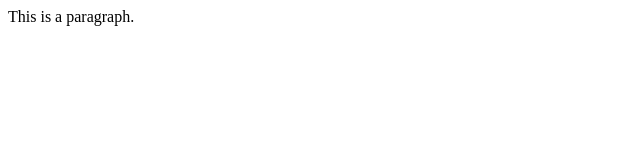
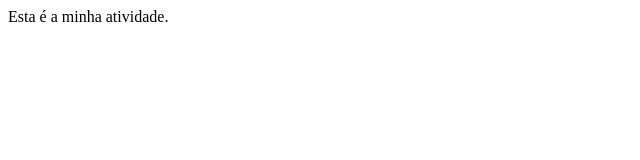
Before and after one commit to aula-talento/aula-talento.github.io, a plain HTML site: page vs.code.html in a window 1280 px wide. Shown: the full height of the page, 0-640 px from the left. Drawn offline with Linux system fonts and the light colour scheme.

Commit message:
Update vs.code.html

```diff
--- a/vs.code.html
+++ b/vs.code.html
@@ -3,7 +3,7 @@
 <body>
 
 <!-- This is a comment -->
-<p>This is a paragraph.</p>
+<p>Esta é a minha atividade.</p>
 <!-- Comments are not displayed in the browser -->
 
 </body>
```
